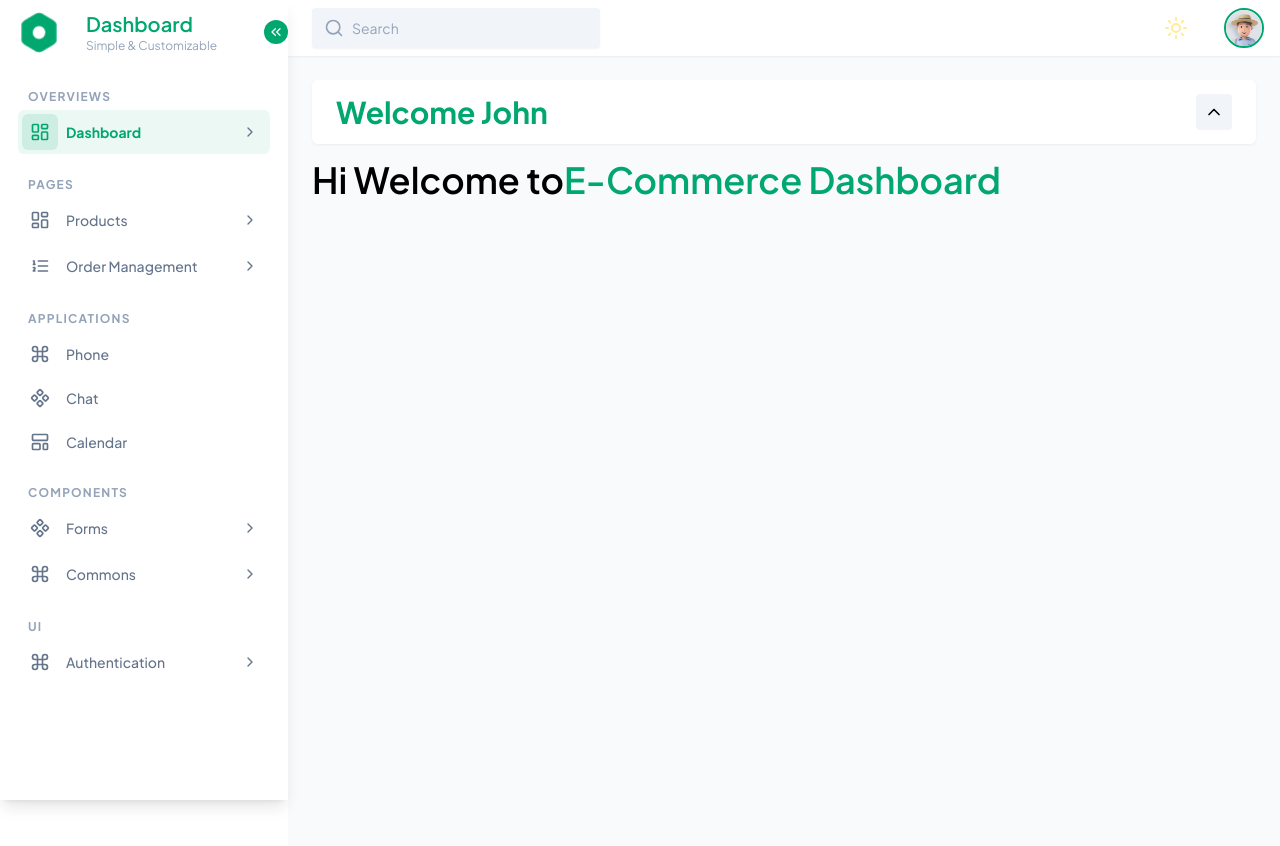
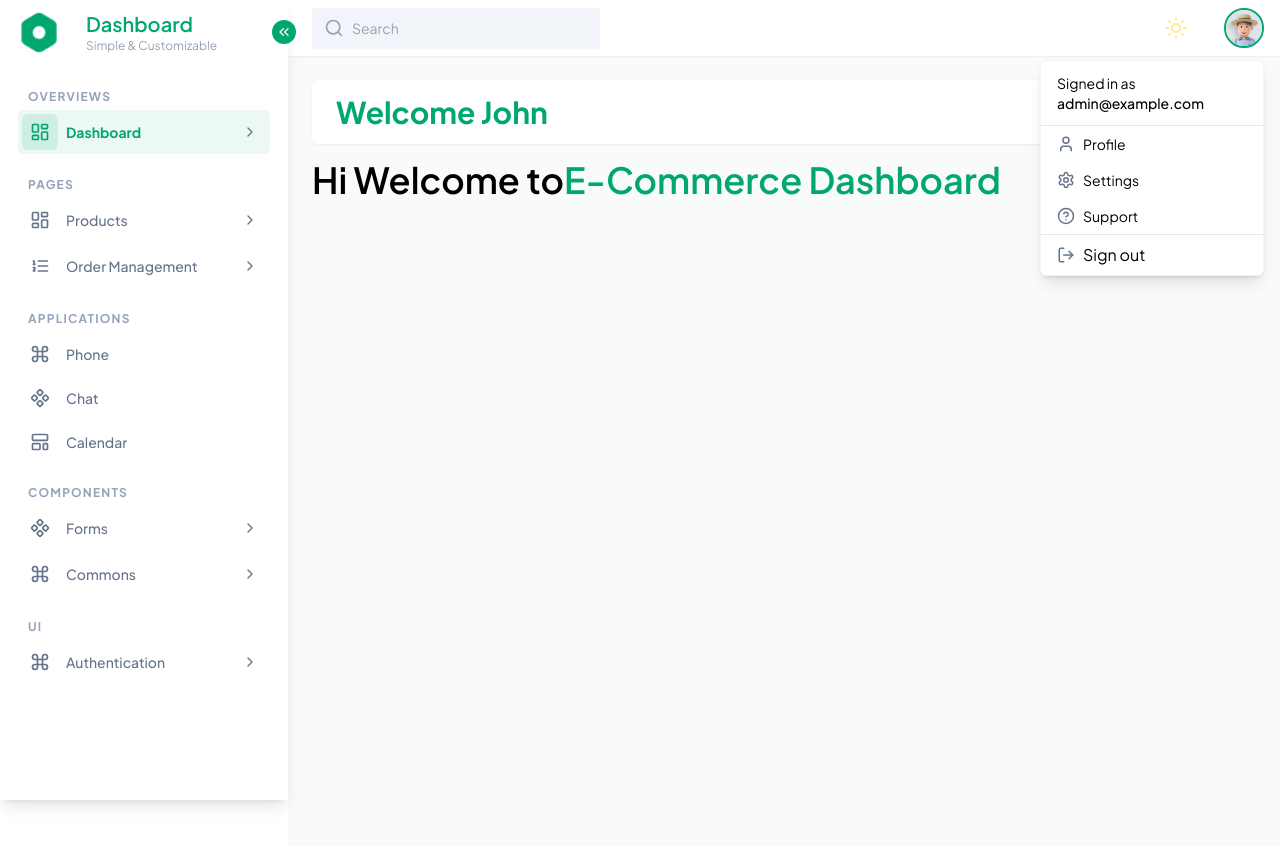
Before and after one commit to diptowebhero/dashboard-starter-react-js, a React (Vite) app: page / in a window 1280 px wide. Both pictures are taken after a click on the element 1244 px from the left and 28 px from the top of the page. Shown: the top 846 px of the page. Built offline with nearby package versions, Linux system fonts and the light colour scheme.

Commit message:
fix(Header): Fix profile issue

```diff
--- a/src/components/Header/Header.jsx
+++ b/src/components/Header/Header.jsx
@@ -1,15 +1,16 @@
-import { Search } from "lucide-react";
 import Profile from "./Profile";
+import SearchComponent from "./SearchComponent";
 import ThemeSwitcher from "./ThemeSwitcher";
 
 const Header = ({ sidebarOpen, setSidebarOpen, headerVisible }) => {
   return (
     <header
-      className={`sticky top-0 z-50 flex flex-col items-center justify-between w-full overflow-hidden bg-white drop-shadow-sm dark:bg-dark transition-all duration-500 ease-in-out ${
+      className={`sticky top-0  flex flex-col items-center justify-between w-full z-50 bg-white drop-shadow-sm dark:bg-dark transition-all duration-500 ease-in-out ${
         headerVisible ? "max-h-16 opacity-100" : "max-h-0 opacity-0"
       }`}>
-      <div className='px-6 xl:px-0 w-full flex items-center justify-between'>
+      <div className='px-6 xl:px-0 w-full flex items-center justify-between relative'>
         <div className='flex items-center space-x-6 overflow-visible'>
+          {/* Sidebar toggle Button */}
           <button
             onClick={(e) => {
               e.stopPropagation();
@@ -33,22 +34,9 @@ const Header = ({ sidebarOpen, setSidebarOpen, headerVisible }) => {
               </svg>
             </span>
           </button>
-          <div className='sm:hidden'>
-            <button
-              type='button'
-              data-trigger='search-modal'
-              className='flex items-center justify-center rounded-full text-slate-500 transition-colors duration-150 hover:text-primary-500 focus:text-primary-500 dark:text-slate-400 dark:hover:text-slate-300'>
-              <Search className='size-5' />
-            </button>
-          </div>
 
-          <button
-            type='button'
-            data-trigger='search-modal'
-            className='hidden h-10 w-72 items-center overflow-hidden rounded-primary bg-slate-100 px-3 shadow-sm dark:border-transparent dark:bg-slate-700 sm:flex rounded'>
-            <Search className='size-5 text-slate-400' />
-            <span className='ml-2 text-sm text-slate-400'>Search</span>
-          </button>
+          {/* Search */}
+          <SearchComponent />
         </div>
         <div className='flex items-center gap-3 lg:gap-5 px-4'>
           <ThemeSwitcher />
--- a/src/components/Header/Profile.jsx
+++ b/src/components/Header/Profile.jsx
@@ -47,7 +47,7 @@ const Profile = () => {
       {/* Dropdown Content */}
       <div
         ref={dropdownRef}
-        className={`border absolute right-0 border-gray-100 bg-white shadow-lg rounded-md mt-3 w-56 divide-y dark:divide-slate-600 dark:border-slate-600 dark:bg-primary dark:text-slate-200 transition-all duration-300 ease-in-out ${
+        className={`border absolute right-0 border-gray-100 bg-white shadow-lg rounded-md mt-3 w-56 divide-y dark:divide-slate-600 dark:border-slate-600 dark:bg-darkGray dark:text-slate-200 transition-all duration-300 ease-in-out z-50 ${
           dropdownVisible ? "opacity-100 visible" : "opacity-0 invisible"
         }`}>
         <div className='px-4 py-3'>
--- /dev/null
+++ b/src/components/Header/SearchComponent.jsx
@@ -0,0 +1,25 @@
+import { Search } from "lucide-react";
+
+const SearchComponent = () => {
+  return (
+    <>
+      <div className='sm:hidden'>
+        <button
+          type='button'
+          data-trigger='search-modal'
+          className='flex items-center justify-center rounded-full text-slate-500 transition-colors duration-150 hover:text-primary-500 focus:text-primary-500 dark:text-slate-400 dark:hover:text-slate-300'>
+          <Search className='size-5' />
+        </button>
+      </div>
+      <button
+        type='button'
+        data-trigger='search-modal'
+        className='hidden h-10 w-72 items-center overflow-hidden rounded-primary bg-slate-100 px-3 shadow-sm dark:border-transparent dark:bg-slate-700 sm:flex rounded'>
+        <Search className='size-5 text-slate-400' />
+        <span className='ml-2 text-sm text-slate-400'>Search</span>
+      </button>
+    </>
+  );
+};
+
+export default SearchComponent;
--- a/src/components/Sidebar/SidebarHeader.jsx
+++ b/src/components/Sidebar/SidebarHeader.jsx
@@ -24,7 +24,7 @@ const SidebarHeader = ({ sidebarOpen, setSidebarOpen }) => {
             e.stopPropagation();
             setSidebarOpen(!sidebarOpen);
           }}
-          className='hidden lg:flex sidebar-toggle absolute bg-primary-light text-gray-50 size-6  items-center justify-center rounded-full p-1 right-0 z-[70] dark:text-white'>
+          className='hidden lg:flex sidebar-toggle absolute bg-primary-light text-gray-50 size-6  items-center justify-center rounded-full p-1 -right-2 z-[70] dark:text-white'>
           {sidebarOpen ? (
             <ChevronsRight className='size-5' />
           ) : (
--- a/src/index.css
+++ b/src/index.css
@@ -26,7 +26,7 @@
 
   /* Sidebar base styles */
   .sidebar {
-    @apply fixed bottom-0 top-0 z-[60] h-screen w-72 -translate-x-full overflow-hidden bg-white shadow-lg transition-all duration-700 ease-in-out dark:bg-dark lg:translate-x-0 opacity-100;
+    @apply fixed bottom-0 top-0 z-[60] h-screen w-72 -translate-x-full  bg-white shadow-lg transition-all duration-700 ease-in-out dark:bg-dark lg:translate-x-0 opacity-100;
   }
 
   .sidebar.collapsed {
@@ -129,7 +129,7 @@
     @apply lg:opacity-0 lg:invisible;
   }
   .sidebar.collapsed .logo-text {
-    @apply lg:opacity-0 lg:invisible;
+    @apply lg:opacity-0 lg:invisible transition-all duration-500;
   }
   .sidebar.collapsed:hover .logo-text {
     @apply opacity-100 visible;
@@ -223,7 +223,7 @@
   background: transparent;
 }
 .sidebar-content::-webkit-scrollbar-thumb {
-  background: #c7c6cb;
+  background: linear-gradient(transparent, #00a76f44);
   border-radius: 10px;
 }
 .sidebar-content::-webkit-scrollbar-thumb:hover {
```
